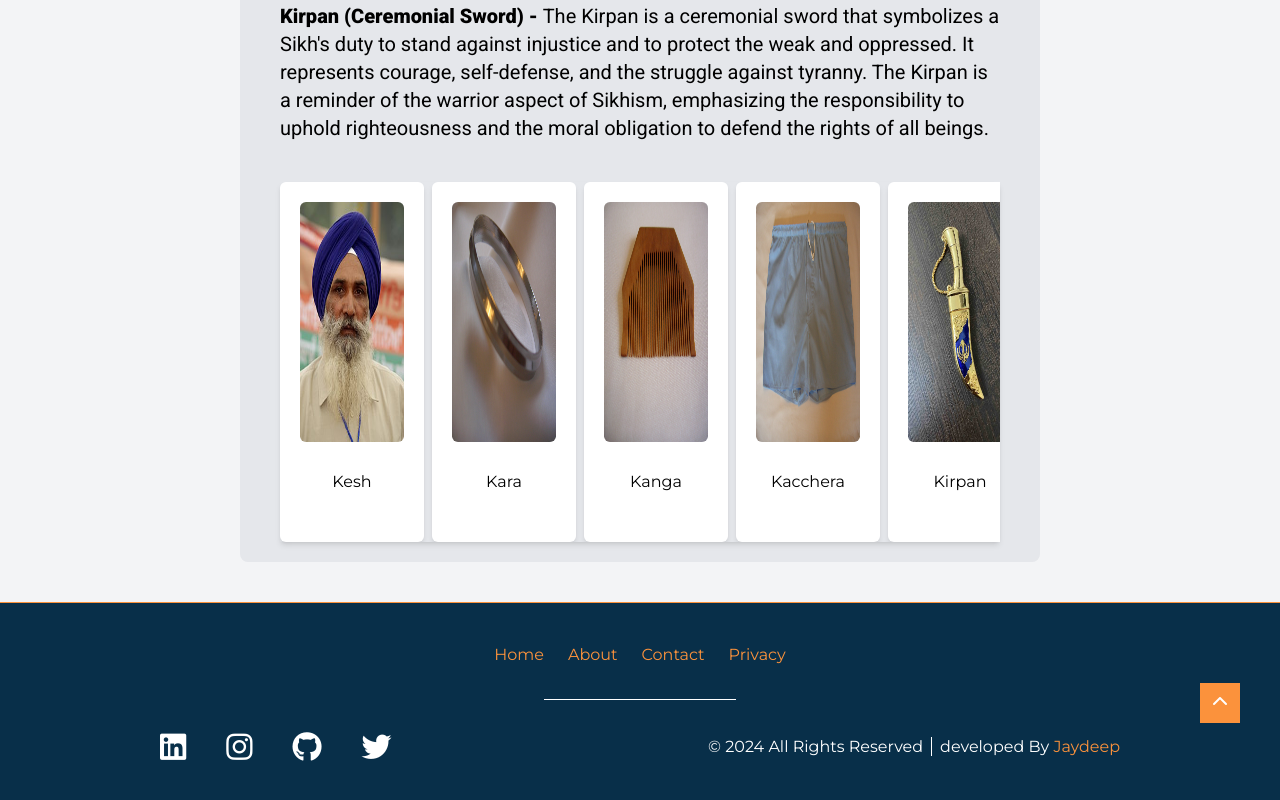
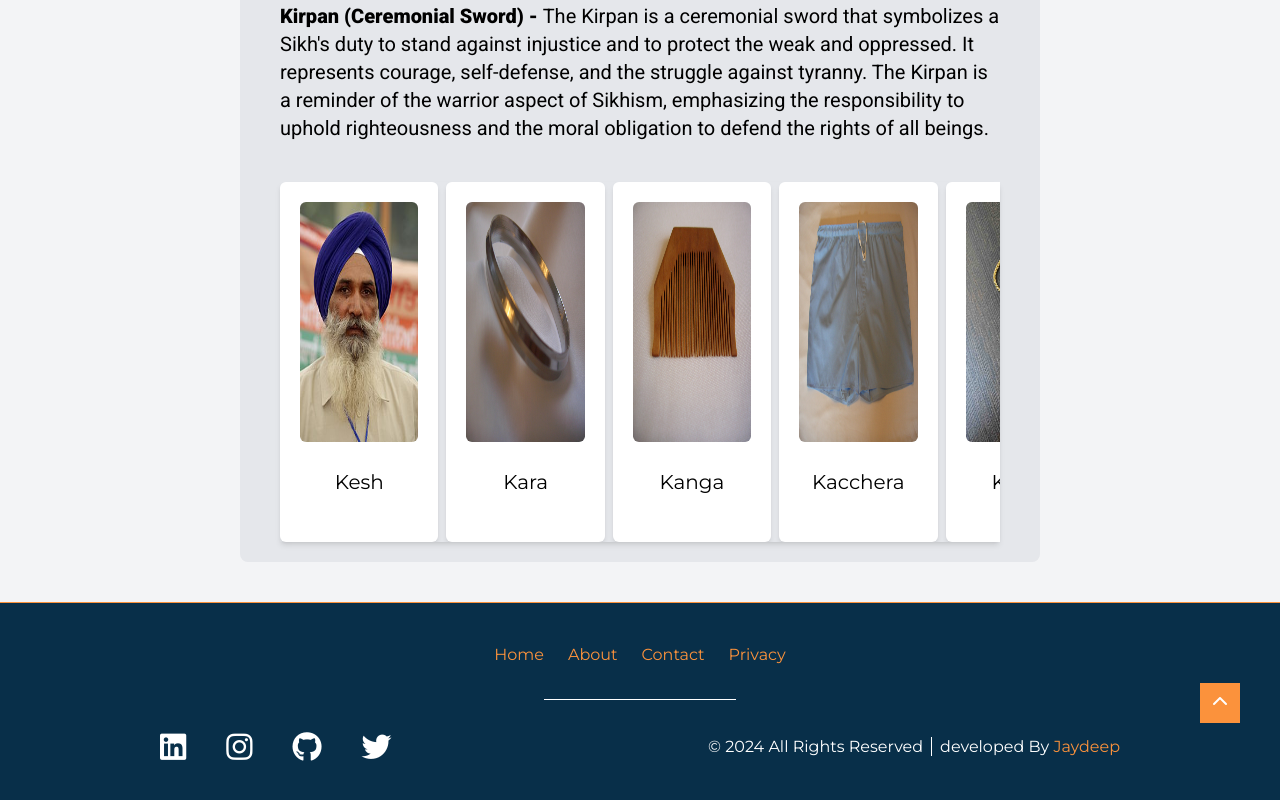
Before and after one commit to jaydeep080805/prayer-site, a React (Vite) app: page /fivek in a window 1280 px wide. Shown: the part 908-1708 px from the top of the page. Built offline with nearby package versions, Linux system fonts and the light colour scheme.

Commit message:
created another component for horizontal scroller to contain the children (images) and updated five k's to use it

```diff
--- a/src/components/HorizontalImageScroller.jsx
+++ b/src/components/HorizontalImageScroller.jsx
@@ -1,20 +1,33 @@
 import PropTypes from "prop-types";
 
-function HorizontalImageScroller({ imageSrc, alt, name }) {
+function HorizontalImagesForScroller({ imageSrc, alt, name }) {
   return (
     <div className="bg-white snap-center p-5 dark:bg-gray-800 shadow-md h-88 rounded-md">
       <img src={imageSrc} alt={alt} className="rounded-md w-80 h-60" />
-      <p className="flex justify-center capitalize font-heading items-center h-20">
+      <p className="flex justify-center capitalize font-heading items-center h-20 text-xl">
         {name}
       </p>
     </div>
   );
 }
 
-HorizontalImageScroller.propTypes = {
+function HorizontalImageScroller({ children }) {
+  return (
+    <div className="grid grid-flow-col auto-cols-[100%] gap-2 snap-x snap-mandatory overflow-x-scroll shadow-md lg:auto-cols-[30%] xl:auto-cols-[22%] lg:snap-none">
+      {children}
+    </div>
+  );
+}
+
+HorizontalImagesForScroller.propTypes = {
   imageSrc: PropTypes.string.isRequired,
   alt: PropTypes.string.isRequired,
   name: PropTypes.string.isRequired,
 };
 
-export default HorizontalImageScroller;
+HorizontalImageScroller.propTypes = {
+  children: PropTypes.node.isRequired,
+};
+
+export { HorizontalImageScroller };
+export default HorizontalImagesForScroller;
--- a/src/sikhism/FiveK.jsx
+++ b/src/sikhism/FiveK.jsx
@@ -1,6 +1,11 @@
+// components
 import Section from "../components/Section";
 import PageLayout from "../components/PageLayout";
-import HorizontalImageScroller from "../components/HorizontalImageScroller";
+import HorizontalImagesForScroller, {
+  HorizontalImageScroller,
+} from "../components/HorizontalImageScroller";
+
+// images
 import kara from "../assets/five-k's/kara.jpg";
 import kanga from "../assets/five-k's/kanga.jpg";
 import kesh from "../assets/five-k's/kesh.jpeg";
@@ -9,6 +14,7 @@ import kirpan from "../assets/five-k's/kirpan.webp";
 
 function FiveK() {
   return (
+    // page text
     <PageLayout heading="five k's">
       <Section
         spanText={"Kesh (Uncut Hair) - "}
@@ -45,37 +51,38 @@ function FiveK() {
         }
       />
 
-      <div className="grid grid-flow-col auto-cols-[100%] gap-2 snap-x snap-mandatory overflow-x-scroll shadow-md lg:auto-cols-[30%] xl:auto-cols-[20%] lg:snap-none">
-        <HorizontalImageScroller
+      {/* images */}
+      <HorizontalImageScroller>
+        <HorizontalImagesForScroller
           imageSrc={kesh}
           alt={"sikh man with uncut hair symbolising kesh"}
           name={"kesh"}
         />
 
-        <HorizontalImageScroller
+        <HorizontalImagesForScroller
           imageSrc={kara}
           alt={"silver kara"}
           name={"kara"}
         />
 
-        <HorizontalImageScroller
+        <HorizontalImagesForScroller
           imageSrc={kanga}
           alt={"wooden kanga"}
           name={"kanga"}
         />
 
-        <HorizontalImageScroller
+        <HorizontalImagesForScroller
           imageSrc={kacchera}
           alt={"kacchera (cotton underwear)"}
           name={"kacchera"}
         />
 
-        <HorizontalImageScroller
+        <HorizontalImagesForScroller
           imageSrc={kirpan}
           alt={"wooden kanga"}
           name={"kirpan"}
         />
-      </div>
+      </HorizontalImageScroller>
     </PageLayout>
   );
 }
```
